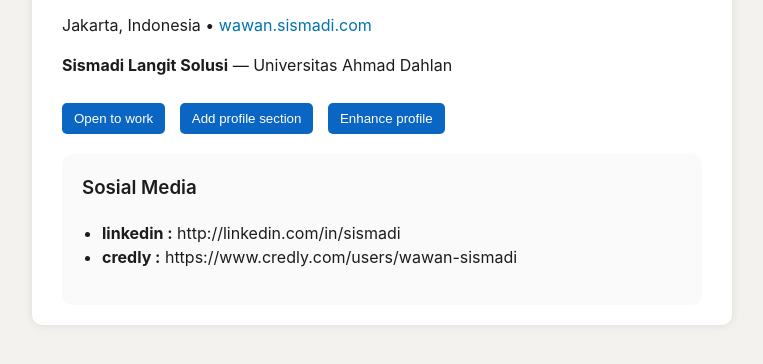
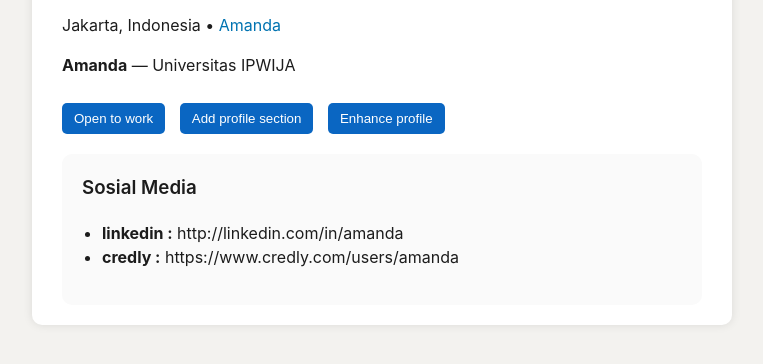
Before and after one commit to Amanda-Lbs/cms, a plain HTML site: page index.html in a window 1280 px wide. Shown: the part 348-712 px from the top of the page, without its empty margins (258-1021 px from the left). Drawn offline with Linux system fonts and the light colour scheme; a script that the page names is missing.

Commit message:
Update index.html

```diff
--- a/index.html
+++ b/index.html
@@ -17,8 +17,8 @@
   <div class="header-text">
     <h1>Amanda Putri Lubis</h1>
     <p class="subtitle">He/Him • Web Developer</p>
-    <p>Jakarta, Indonesia • <a href="https://wawan.sismadi.com">wawan.sismadi.com</a></p>
-    <p><strong>Sismadi Langit Solusi</strong> — Universitas Ahmad Dahlan</p>
+    <p>Jakarta, Indonesia • <a href="https://wawan.sismadi.com">Amanda</a></p>
+    <p><strong>Amanda</strong> — Universitas IPWIJA</p>
   </div>
 
   <div class="action-buttons">
@@ -37,8 +37,8 @@
   <div class="content-card">
     <h3>Sosial Media <small></small></h3>
     <ul>
-      <li><strong>linkedin :</strong> http://linkedin.com/in/sismadi </li>
-      <li><strong>credly :</strong> https://www.credly.com/users/wawan-sismadi</li>
+      <li><strong>linkedin :</strong> http://linkedin.com/in/amanda </li>
+      <li><strong>credly :</strong> https://www.credly.com/users/amanda</li>
     </ul>
   </div>
 </div>
```
